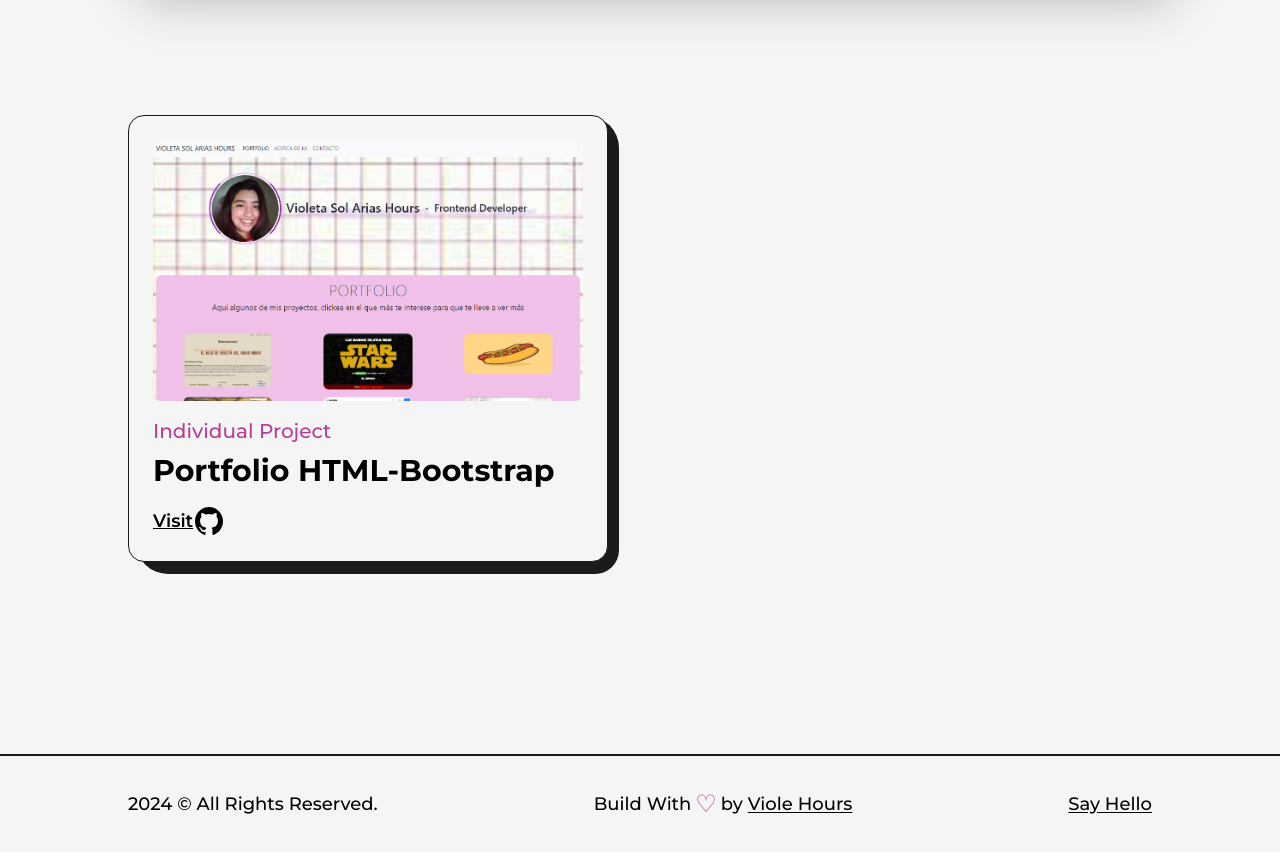
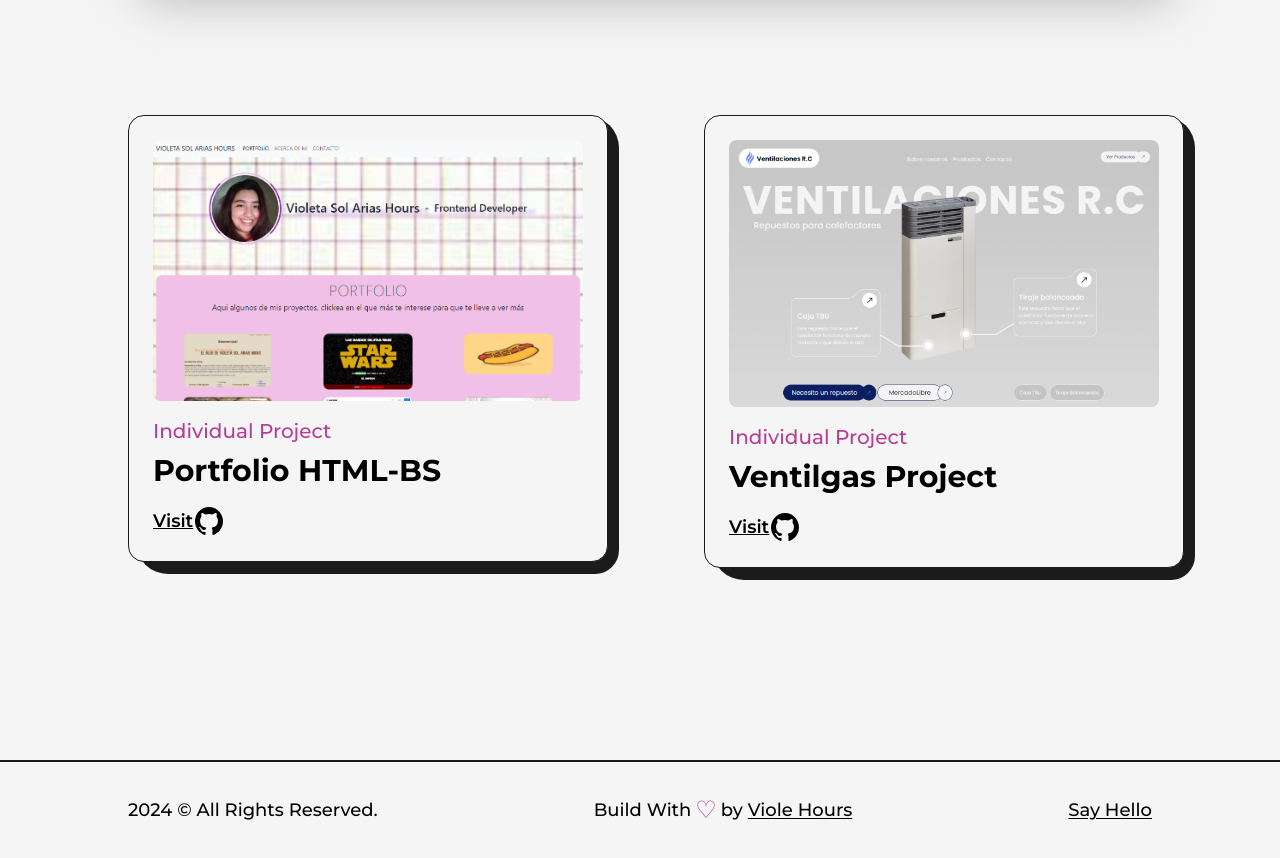
Before and after one commit to VioleHours/My-portfolio, a Next.js app: page /projects in a window 1280 px wide. Shown: the part 2024-2882 px from the top of the page. Built offline with nearby package versions, Linux system fonts and the light colour scheme.

Commit message:
Ventilgas

```diff
--- a/src/pages/projects.js
+++ b/src/pages/projects.js
@@ -10,6 +10,7 @@
 import project3 from "../../public/images/projects/Star-Wars.webp";
 import project4 from '../../public/images/projects/Naipes-Conectados.webp';
 import project5 from '../../public/images/projects/portfolio.webp';
+import project6 from "../../public/images/projects/ventilgas.webp";
 import { motion } from "framer-motion";
 import TransitionEffect from "@/components/TransitionEffect";
 
@@ -195,11 +196,20 @@
             </div>
             <div className="col-span-6 sm:col-span-12">
               <Project
-                title="Portfolio HTML-Bootstrap"
+                title="Portfolio HTML-BS"
                 link="https://violehoursportfolio.netlify.app/"
                 type="Individual Project"
                 img={project5}
                 github="https://github.com/VioleHours/Portfolio-MediaPila"
+              />
+            </div>
+            <div className="col-span-6 sm:col-span-12">
+              <Project
+                title="Ventilgas Project"
+                link="https://ventilgas-project.vercel.app/"
+                type="Individual Project"
+                img={project6}
+                github="https://github.com/VioleHours/Ventilgas-Project"
               />
             </div>
           </div>
```
Also changed, not shown: public/images/projects/ventilgas.webp (added).
